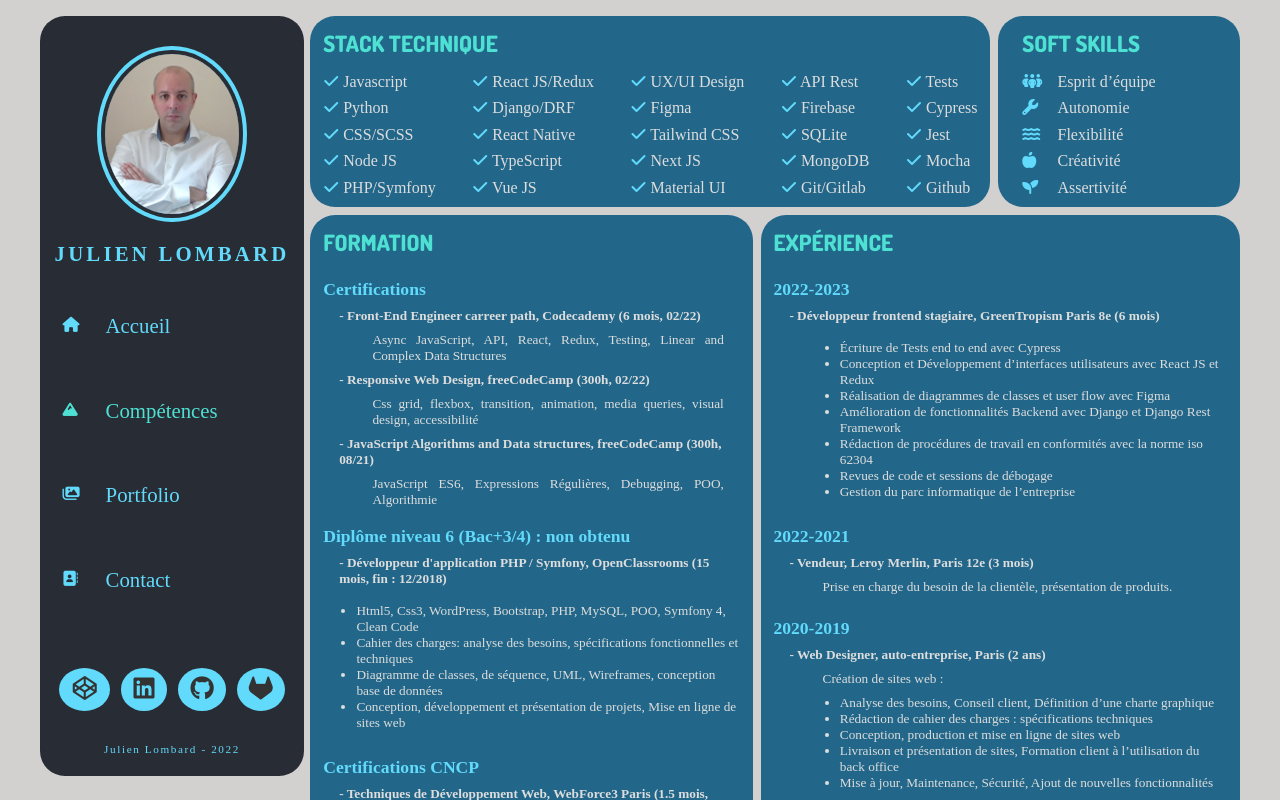
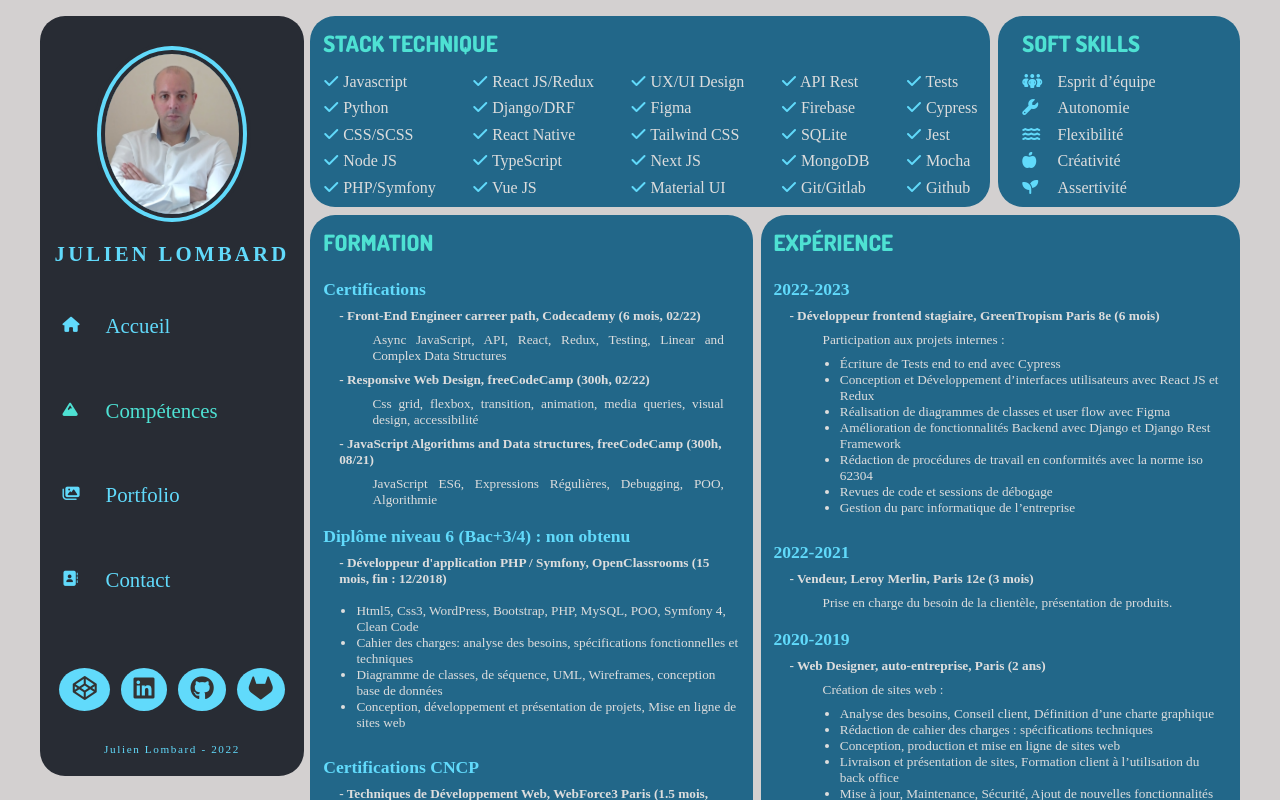
Before and after one commit to julienLombard/julien-lombard-developer-portfolio, a React (Create React App) app: page /competences in a window 1280 px wide. Shown: the top 800 px of the page. Built offline with nearby package versions, Linux system fonts and the light colour scheme; a web font is replaced by a local one.

Commit message:
update CV

```diff
--- a/src/components/knowledges/Experience.js
+++ b/src/components/knowledges/Experience.js
@@ -10,6 +10,7 @@ const Experience = () => {
           <h5>
             - Développeur frontend stagiaire, GreenTropism Paris 8e (6 mois)
           </h5>
+          <p>Participation aux projets internes :</p>
           <ul>
             <li>Écriture de Tests end to end avec Cypress</li>
             <li>
```
